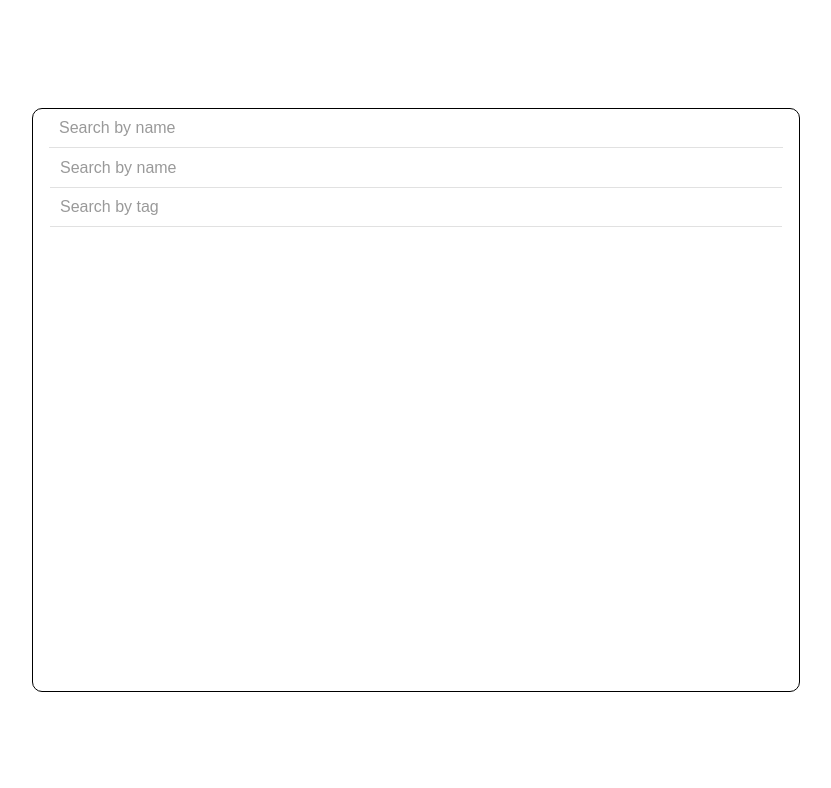
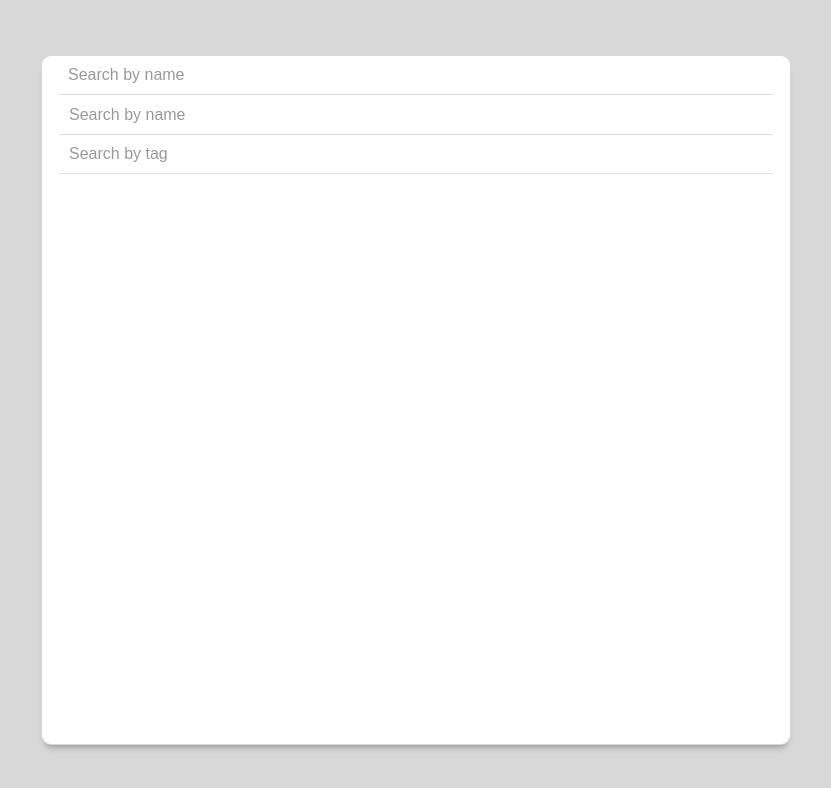
Before and after one commit to Tcodingg/frontend-challenge, a React (Create React App) app: page / in a window 1280 px wide. Shown: the top 788 px of the page, without its empty margins (224-1055 px from the left). Built offline with nearby package versions, Linux system fonts and the light colour scheme; no server answers.

Commit message:
add box-shadowing to the container

```diff
--- a/src/App.tsx
+++ b/src/App.tsx
@@ -3,12 +3,12 @@ import Students from "./components/Students/Students";
 import "./index.css";
 import "./app.css";
 import Search from "./components/Search/Search";
+import Container from "./components/Container/Container";
 
 const App: React.FC = () => {
   return (
-    <div className="container">
-      <Search />
-      <Students />
+    <div className="app">
+      <Container />
     </div>
   );
 };
--- a/src/app.css
+++ b/src/app.css
@@ -1,12 +1,8 @@
-.container {
-  border: 1px solid black;
-  width: 60vw;
-  height: 73vh;
-  overflow: scroll;
-  margin: auto;
-  border-radius: 10px;
+.app {
+  background-color: rgba(0, 0, 0, 0.151);
+  height: 100vh;
+  width: 100vw;
+  display: flex;
+  justify-content: center;
+  align-items: center;
 }
-
-body {
-  background-color: white;
-}
--- a/src/components/Container/Container.tsx
+++ b/src/components/Container/Container.tsx
@@ -1,6 +1,6 @@
 import Students from "../Students/Students";
 import Search from "../Search/Search";
-
+import "./container.css";
 const Container: React.FC = () => {
   return (
     <div className="container">
--- a/src/components/Container/container.css
+++ b/src/components/Container/container.css
@@ -0,0 +1,21 @@
+.container {
+  border: 1px solid rgba(0, 0, 0, 0.151);
+  box-shadow: 0px 6px 6px -4px rgb(0 0 0 / 0.3);
+  width: 750px;
+  height: 690px;
+  overflow: scroll;
+  /* margin: auto; */
+  border-radius: 10px;
+  background-color: white;
+}
+
+/* Hide scrollbar for Chrome, Safari and Opera */
+.container::-webkit-scrollbar {
+  display: none;
+}
+
+/* Hide scrollbar for IE, Edge and Firefox */
+.container {
+  -ms-overflow-style: none; /* IE and Edge */
+  scrollbar-width: none; /* Firefox */
+}
--- a/src/index.css
+++ b/src/index.css
@@ -7,15 +7,6 @@
 @import url("https://fonts.googleapis.com/css2?family=Raleway:wght@300;700&display=swap");
 body {
   font-family: "Raleway", sans-serif;
-  /* margin: 0 auto; */
-  /* max-width: 900px; */
-  display: flex;
-
-  justify-content: center;
-  align-items: center;
-  background: green;
-  height: 100vh;
-  width: 100vw;
 }
 :root {
   --color-primary: rgba(0, 0, 0, 0.4);
```
